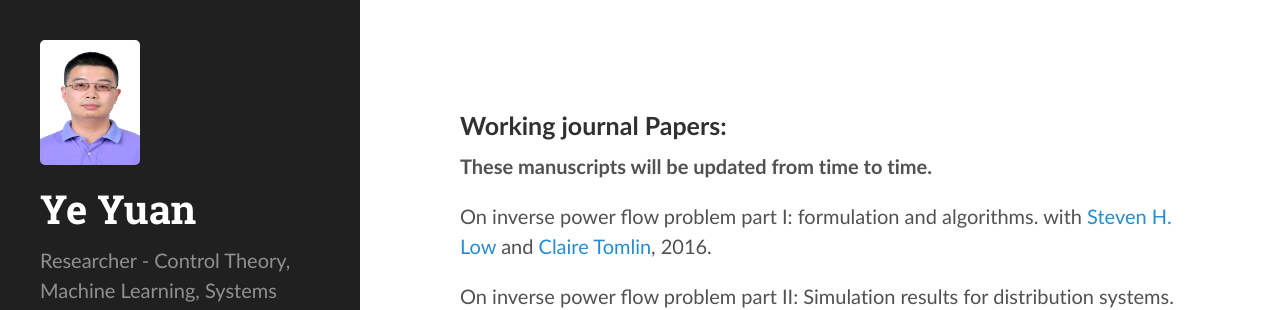
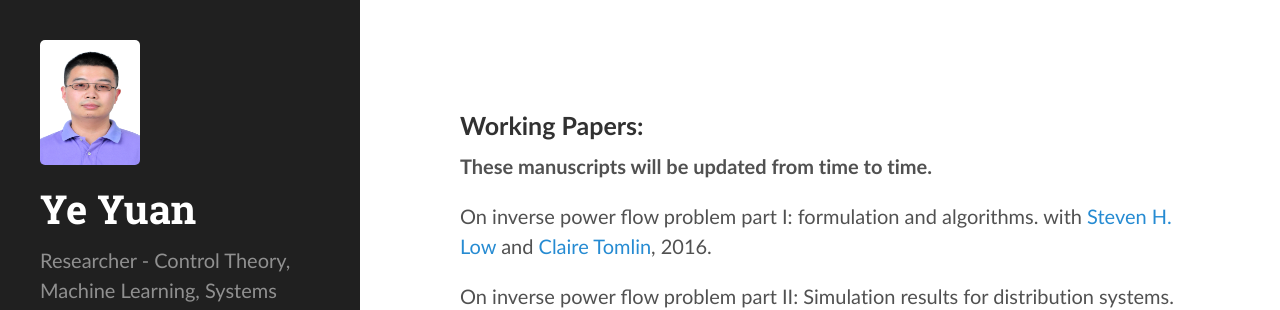
Before and after one commit to yy311/yy311.github.io, a Jekyll site: the page built from publication.md, in a window 1280 px wide and 900 px high. Shown: the top 310 px of the window. Built offline with Jekyll 4.4.1, drawn with Linux system fonts in a browser that asks for light colours.

Commit message:
Update publication.md

```diff
--- a/publication.md
+++ b/publication.md
@@ -2,7 +2,7 @@
 layout: page
 ---
 
-<h3>Working journal Papers:</h3>
+<h3>Working Papers:</h3>
 
 <b>These manuscripts will be updated from time to time. </b>
 
```
